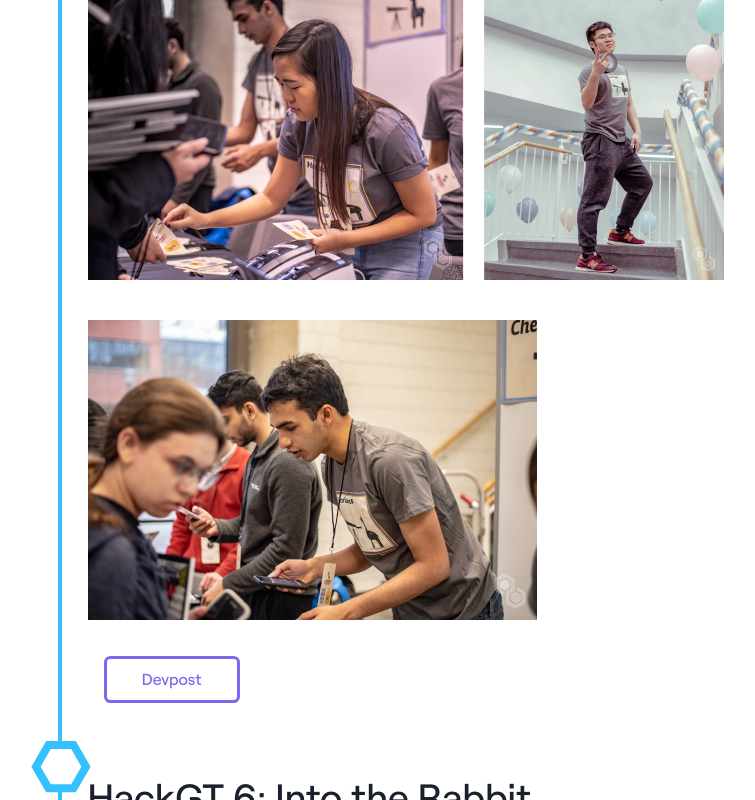
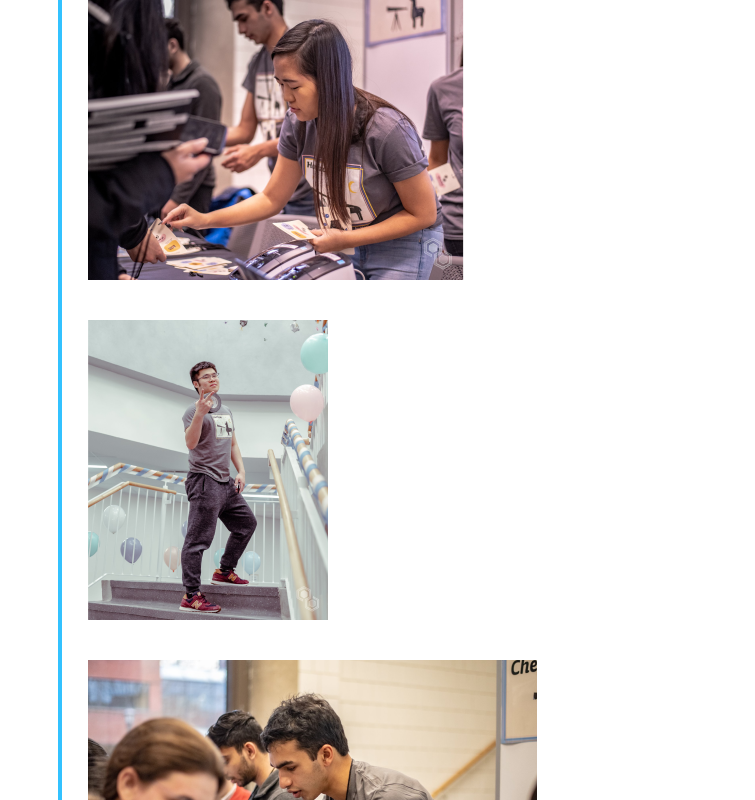
Before and after one commit to HackGT/hexlabs-website, a Next.js app: page /timeline in a window 1280 px wide. Shown: the part 1066-1866 px from the top of the page, without its empty margins (70-825 px from the left). Built offline with nearby package versions, Linux system fonts and the light colour scheme.

Commit message:
fix unique key warning; remove Image usage

```diff
--- a/pages/timeline.tsx
+++ b/pages/timeline.tsx
@@ -2,12 +2,13 @@ import Hex from "../components/hex";
 import { GetServerSideProps } from "next";
 import styles from "./timeline.module.css";
 import { Text } from "@chakra-ui/react";
-import Image from "next/image";
 import { Button, ButtonType } from "../components/button";
+import { imageConfigDefault } from "next/dist/server/image-config";
 
 interface Props {}
 
-interface Image {
+interface Img {
+  id: string;
   alt: string;
   path: string;
 }
@@ -17,7 +18,7 @@ interface Event {
   dates: string;
   description: string;
   devPostLink: string;
-  images: Image[];
+  images: Img[];
 }
 
 const events: Event[] = [
@@ -29,18 +30,21 @@ const events: Event[] = [
     devPostLink: "https://hackgt2020.devpost.com/",
     images: [
       {
+        id: "7-1",
         alt: "girl working on project at Horizons",
-        path: "/hackgt7-1.png"
+        path: "/hackgt7-1.png",
       },
       {
+        id: "7-2",
         alt: "girl working on project at Horizons",
-        path: "/hackgt7-2.png"
+        path: "/hackgt7-2.png",
       },
       {
+        id: "7-3",
         alt: "girl working on project at Horizons",
-        path: "/hackgt7-3.png"
-      }
-    ]
+        path: "/hackgt7-3.png",
+      },
+    ],
   },
   {
     title: "HackGT 6: Into the Rabbit Hole",
@@ -50,18 +54,21 @@ const events: Event[] = [
     devPostLink: "https://hackgt2019.devpost.com/",
     images: [
       {
+        id: "6-1",
         alt: "girl working on project at Horizons",
-        path: "/hackgt6-1.png"
+        path: "/hackgt6-1.png",
       },
       {
+        id: "6-2",
         alt: "girl working on project at Horizons",
-        path: "/hackgt6-2.png"
+        path: "/hackgt6-2.png",
       },
       {
+        id: "6-3",
         alt: "girl working on project at Horizons",
-        path: "/hackgt6-3.png"
-      }
-    ]
+        path: "/hackgt6-3.png",
+      },
+    ],
   },
   {
     title: "HackGT 5: Dare to Venture",
@@ -71,18 +78,21 @@ const events: Event[] = [
     devPostLink: "https://hackgt2018.devpost.com/",
     images: [
       {
+        id: "5-1",
         alt: "girl working on project at Horizons",
-        path: "/hackgt5-1.png"
+        path: "/hackgt5-1.png",
       },
       {
+        id: "5-2",
         alt: "girl working on project at Horizons",
-        path: "/hackgt5-2.png"
+        path: "/hackgt5-2.png",
       },
       {
+        id: "5-3",
         alt: "girl working on project at Horizons",
-        path: "/hackgt5-3.png"
+        path: "/hackgt5-3.png",
       },
-    ]
+    ],
   },
   {
     title: "HackGT 4: New Horizons",
@@ -92,18 +102,21 @@ const events: Event[] = [
     devPostLink: "https://hackgt2017.devpost.com/",
     images: [
       {
+        id: "4-1",
         alt: "girl working on project at Horizons",
-        path: "/hackgt4-1.png"
+        path: "/hackgt4-1.png",
       },
       {
+        id: "4-2",
         alt: "girl working on project at Horizons",
-        path: "/hackgt4-2.png"
+        path: "/hackgt4-2.png",
       },
       {
+        id: "4-3",
         alt: "girl working on project at Horizons",
-        path: "/hackgt4-3.png"
+        path: "/hackgt4-3.png",
       },
-    ]
+    ],
   },
   {
     title: "HackGT 3: Flow",
@@ -113,18 +126,21 @@ const events: Event[] = [
     devPostLink: "https://hackgt2016.devpost.com/",
     images: [
       {
+        id: "3-1",
         alt: "girl working on project at Horizons",
-        path: "/hackgt3-1.png"
+        path: "/hackgt3-1.png",
       },
       {
+        id: "3-2",
         alt: "girl working on project at Horizons",
-        path: "/hackgt3-2.png"
+        path: "/hackgt3-2.png",
       },
       {
+        id: "3-3",
         alt: "girl working on project at Horizons",
-        path: "/hackgt3-3.png"
+        path: "/hackgt3-3.png",
       },
-    ]
+    ],
   },
   {
     title: "HackGT 2",
@@ -134,18 +150,21 @@ const events: Event[] = [
     devPostLink: "https://fall2015.hack.gt/",
     images: [
       {
+        id: "2-1",
         alt: "girl working on project at Horizons",
-        path: "/hackgt2-1.png"
+        path: "/hackgt2-1.png",
       },
       {
+        id: "2-2",
         alt: "girl working on project at Horizons",
-        path: "/hackgt2-2.png"
+        path: "/hackgt2-2.png",
       },
       {
+        id: "2-3",
         alt: "girl working on project at Horizons",
-        path: "/hackgt2-3.png"
+        path: "/hackgt2-3.png",
       },
-    ]
+    ],
   },
   {
     title: "HackGT 1",
@@ -155,34 +174,34 @@ const events: Event[] = [
     devPostLink: "https://hackgt2014.devpost.com/",
     images: [
       {
+        id: "1-1",
         alt: "girl working on project at Horizons",
-        path: "/hackgt1-1.png"
+        path: "/hackgt1-1.png",
       },
       {
+        id: "1-2",
         alt: "girl working on project at Horizons",
-        path: "/hackgt1-2.png"
+        path: "/hackgt1-2.png",
       },
       {
+        id: "1-3",
         alt: "girl working on project at Horizons",
-        path: "/hackgt1-3.png"
+        path: "/hackgt1-3.png",
       },
-    ]
-  }
+    ],
+  },
 ];
 
-function ImageContainer(images: Image[]) {
+function ImageContainer(props) {
   return (
     <div className={styles.imageContainer}>
-      {images.map(image => {
-        return (
-          <img src={image.path} alt={image.alt} className={styles.image} />
-        );
-      })}
+      <img src={props.image.path} alt={props.image.alt} className={styles.image} />
     </div>
   );
 }
 
 function Event(event: Event) {
+  const images = event.images.map((img) => <ImageContainer key={img.id} image={img} />);
   return (
     <>
       <div className={styles.event}>
@@ -201,10 +220,11 @@ function Event(event: Event) {
             <p>{event.description}</p>
           </div>
         </div>
-
-            {ImageContainer(event.images)}
+        {images}
         <div className={styles.buttonContainer}>
-              <a target="_blank" href={event.devPostLink}><Button type={ButtonType.OUTLINED}>Devpost</Button></a>
+          <a target="_blank" href={event.devPostLink}>
+            <Button type={ButtonType.OUTLINED}>Devpost</Button>
+          </a>
         </div>
       </div>
     </>
@@ -217,31 +237,24 @@ export default function Timeline(props: Props) {
       <section id="styles.customMargin" className="splash">
         <h1>HackGT</h1>
         <p className="max-width-600">
-          Hackathons provide the community with the opportunity to grow, create, and impact. At HackGT, HexLabs teams up with sponsors
-          from our community to provide issues relevant to today’s world for our HackGT participants to solve, provide workshops to help
-          students learn, and prizes for winners!
+          Hackathons provide the community with the opportunity to grow, create, and impact. At
+          HackGT, HexLabs teams up with sponsors from our community to provide issues relevant to
+          today’s world for our HackGT participants to solve, provide workshops to help students
+          learn, and prizes for winners!
         </p>
         <div className="hex-container">
-          <Hex
-            size={300}
-            rotation={45}
-            image="/timeline-splash.png"
-            x="60%"
-            y="9%"
-          />
+          <Hex size={300} rotation={45} image="/timeline-splash.png" x="60%" y="9%" />
         </div>
       </section>
 
-      <div className={styles.timelineStyle}>
-        {events.map(Event)}
-      </div>
+      <div className={styles.timelineStyle}>{events.map(Event)}</div>
     </div>
   );
 }
 
-export const getServerSideProps: GetServerSideProps<Props> = async context => {
+export const getServerSideProps: GetServerSideProps<Props> = async (context) => {
   // Make request here for data
   return {
-    props: {} // will be passed to the page component as props
+    props: {}, // will be passed to the page component as props
   };
 };
```
Lines whose indentation alone changed are shown as unchanged.
